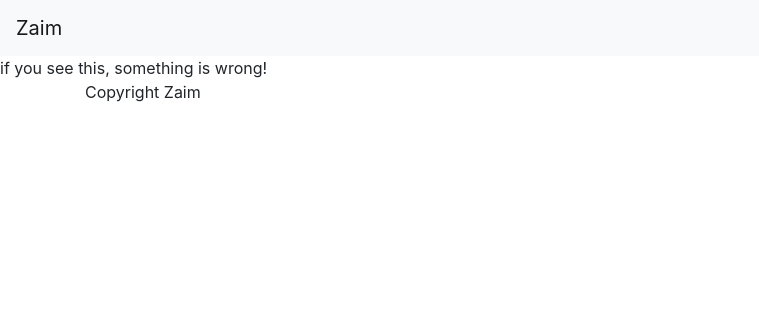
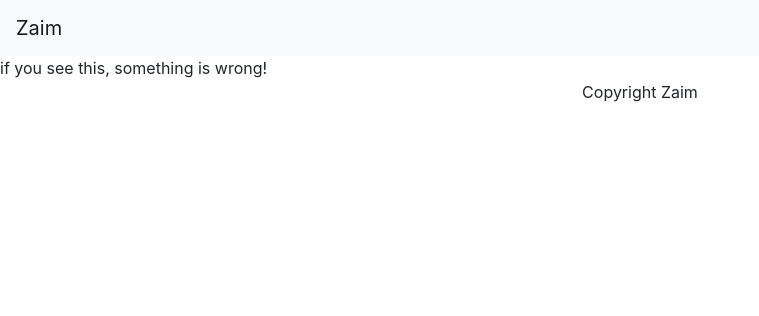
Before and after one commit to mr-krustev/zaim-django, a Django app: template templates/base.html in a window 1280 px wide. Shown: the top 316 px of the page, without its empty margins (0-759 px from the left). Run offline with Django 3.2, Linux system fonts and the light colour scheme; the template is opened without the code that fills it, so the values that code supplies are empty; some libraries are stand-ins or nearby versions.

Commit message:
Center footer text.

```diff
--- a/templates/base.html
+++ b/templates/base.html
@@ -1,9 +1,9 @@
-{% load staticfiles %}
 <!DOCTYPE html>
 <html>
     {# Make modifiable head elements #}
     <head>
         <title>{% block title %}Home {% endblock title %} | Zaim</title>
+        {% load static %}
         {% block head_meta %}
             {% block head_meta_charset %}
                 <meta http-equiv="Content-Type"
@@ -66,12 +66,11 @@
         <div class="clearfix"></div>
         <div class="footer">
             <div class="container">
-                <p>Copyright Zaim</p>
+                <p class="text-center">Copyright Zaim</p>
             </div>
         </div>
     </body>
     {# Set of blocks that can be used to display JavaScript files #}
-    {% load static %}
     {% block footer_javascript %}
         {% block footer_javascript_site %}
             <script src="{% static 'js/jquery-min.js' %}"></script>
```
